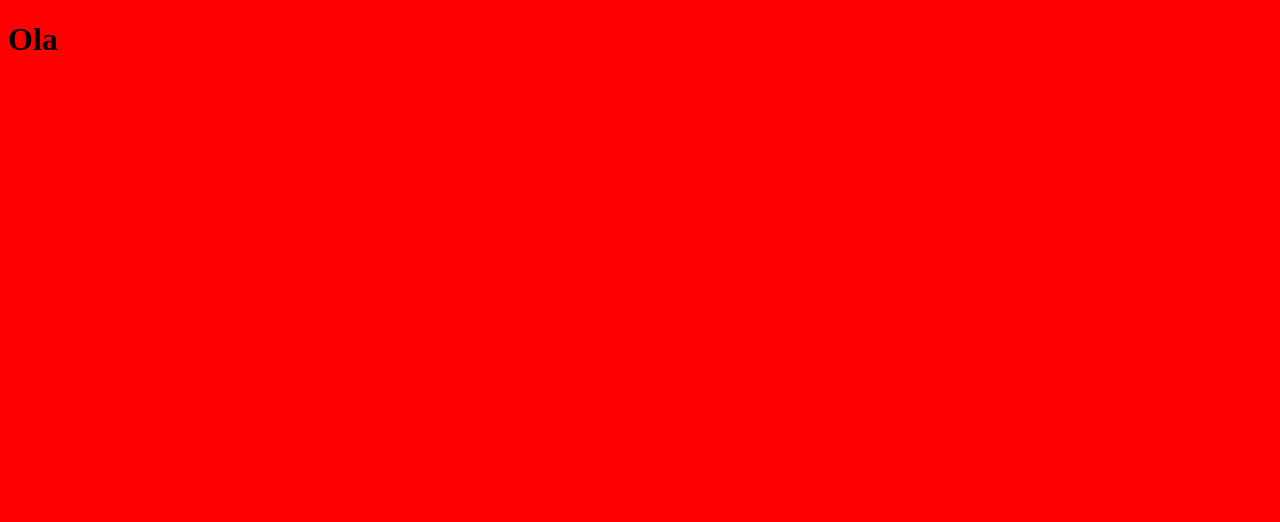
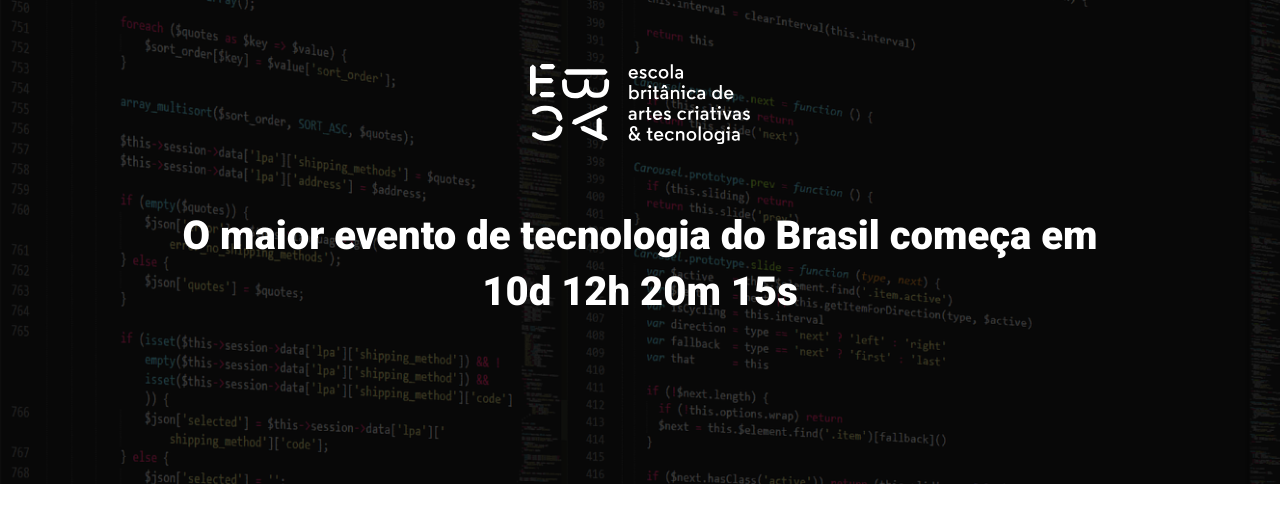
Before and after one commit to julio-cesar-gomes/ebac_tech_talks, a website built with Parcel: page src/index.html in a window 1280 px wide. Built offline with nearby package versions, Linux system fonts and the light colour scheme.

Commit message:
criando o hero

```diff
--- a/package.json
+++ b/package.json
@@ -12,6 +12,7 @@
   "license": "ISC",
   "devDependencies": {
     "@parcel/transformer-sass": "^2.9.3",
-    "parcel": "^2.9.3"
+    "parcel": "^2.9.3",
+    "sharp": "^0.31.3"
   }
 }
--- a/src/index.html
+++ b/src/index.html
@@ -1,16 +1,22 @@
 <!DOCTYPE html>
-<html lang="en">
+<html lang="pt-br">
 <head>
     <meta charset="UTF-8">
     <meta http-equiv="X-UA-Compatible" content="IE=edge">
     <meta name="viewport" content="width=, initial-scale=1.0">
-    <title>Document</title>
+    <title>EBAC Tech Talks</title>
+    <link rel="preconnect" href="https://fonts.googleapis.com">
+    <link rel="preconnect" href="https://fonts.gstatic.com" crossorigin>
+    <link href="https://fonts.googleapis.com/css2?family=Roboto:wght@400;700;900&display=swap" rel="stylesheet">
     <link rel="stylesheet" href="styles/main.scss">
 </head>
 <body>
-    <h1>
-        Ola
-    </h1>
+    <header class="hero">
+        <div class="container">
+            <img  class="hero__logo" src="./images/ebac_logo.svg" alt="EBAC">
+            <p class="hero__text">O maior evento de tecnologia do Brasil começa em 10d 12h 20m 15s</p>
+        </div>
+    </header>
     <script src="scripts/main.js"></script>
 </body>
 </html>
--- /dev/null
+++ b/src/styles/_hero.scss
@@ -0,0 +1,53 @@
+.hero{
+    padding-top: 64px;
+    padding-bottom: 100px;
+    background-image: url(../images/fundo.png);
+    background-repeat: no-repeat;
+    background-size: cover;
+    position: relative;
+
+    .container{
+        position: relative;
+    }
+
+    &::before{
+        position: absolute;
+        top: 0;
+        left: 0;
+        width: 100%;
+        height: 100%;
+        background-color: #000;
+        content: "";
+        opacity: .7;
+    }
+
+    &__text{
+        margin-top: 64px;
+        margin-bottom: 64px;
+        font-size: 40px;
+        line-height: 56px;
+        font-weight: 800;
+        text-align: center;
+
+    }
+
+    &__logo{
+        margin: 0 auto;
+        height: 80px;
+        display: block;
+    }
+
+    @media (max-width: 640px){
+        padding: 40px 0;
+
+        &__logo{
+            height: 40px;
+        }
+
+        &__text{
+            font-size: 22px;
+            line-height: 24px;
+            margin: 24px 0;
+        }
+    }
+}
--- a/src/styles/main.scss
+++ b/src/styles/main.scss
@@ -1,3 +1,23 @@
-body{
-    background-color: red;
+@use 'hero';
+
+*{
+    margin: 0;
+    padding: 0;
+    box-sizing: border-box;
+    font-family: Roboto, sans-serif;
+    color: #fff;
 }
+
+.container{
+    max-width: 960px;
+    width: 100%;
+    margin: 0 auto;
+
+    @media (max-width: 640px){
+        max-width: 80%;
+    }
+
+    @media (max-width: 1024px){
+        max-width: 90%;
+    }
+}
```
Also changed, not shown: 1 other file.
